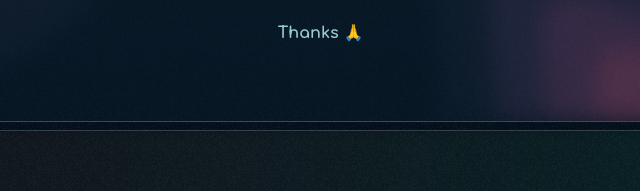
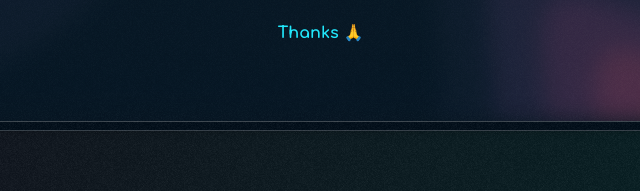
Before and after one commit to branjesusdev/branjes-dev, an Astro site: page / in a window 1280 px wide. Shown: the part 2677-2868 px from the top of the page, 342-982 px from the left. Built offline with nearby package versions, Linux system fonts and the light colour scheme; Astro itself is replaced by a stand-in of ours; what tailwindcss-animated would draw is missing.

Commit message:
color thanks

```diff
--- a/src/themes/atoms/colors.scss
+++ b/src/themes/atoms/colors.scss
@@ -27,7 +27,7 @@
     --green-magneta: #042225;
 
     --ocean-green-5 :  #CCE4E7 !important;
-    --ocean-green-20 :  #99CACF !important;
+    --ocean-green-20 :  #21e7fb !important;
     --ocean-green-80 :  #08939F  !important;
     --ocean-green-100 :  #007A87 !important;
     --ocean-green-120 : #094956 !important ;
```
